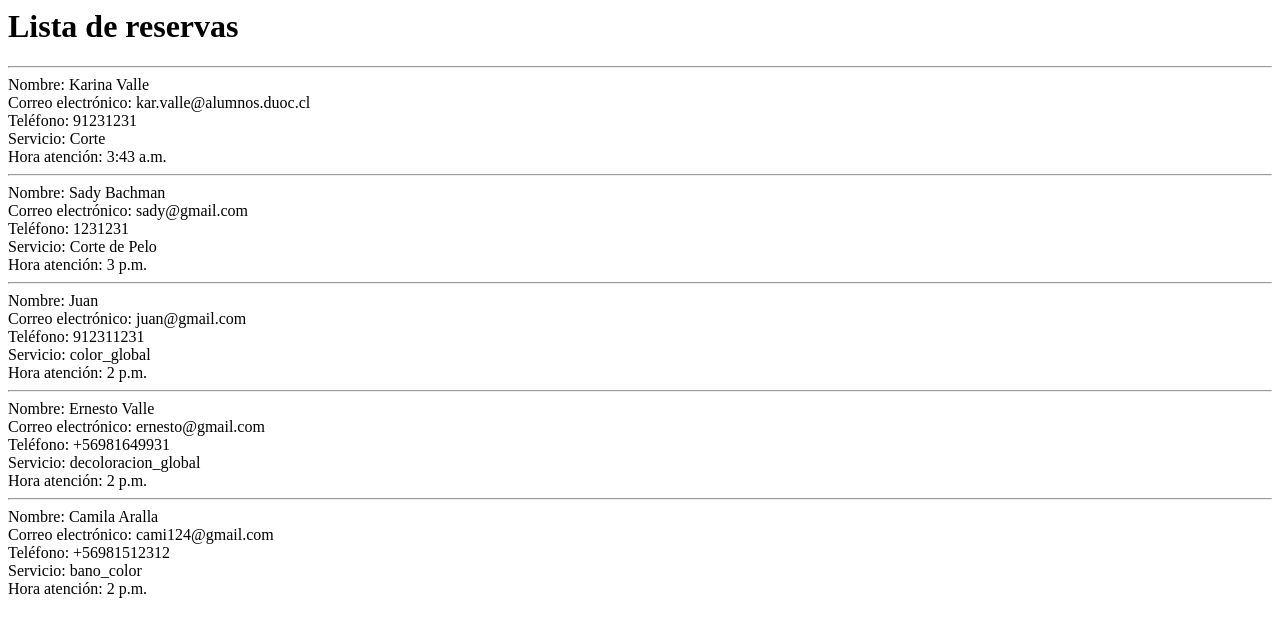
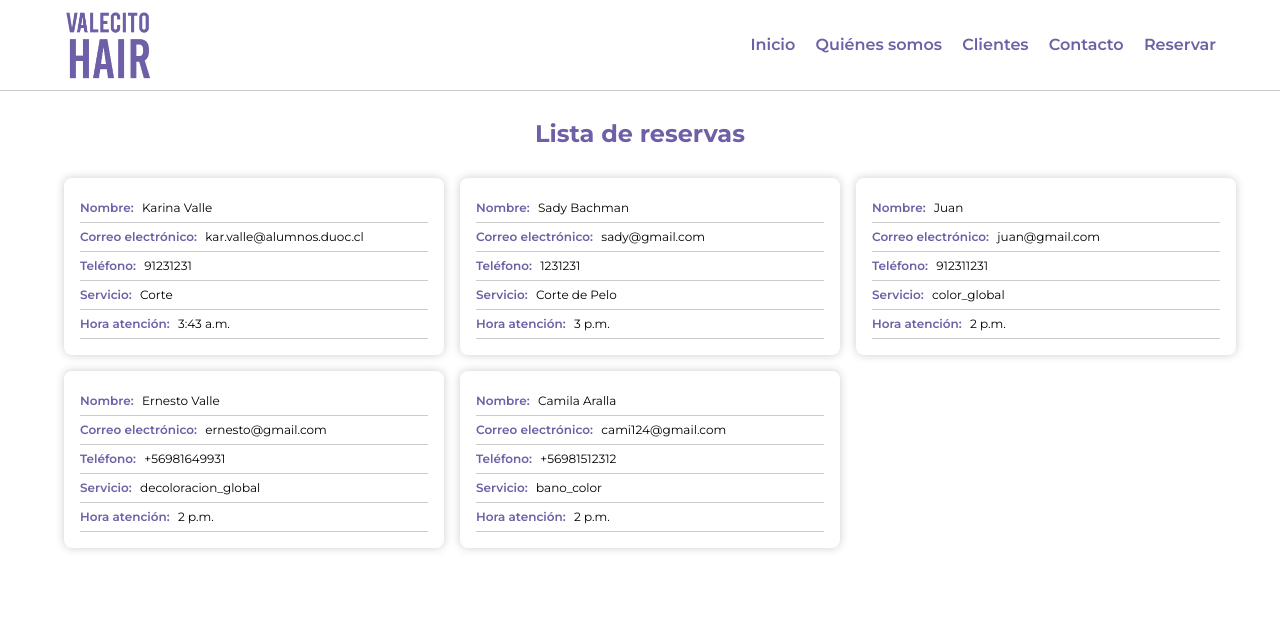
Before and after one commit to kavalle/valecito-hair, a Django app: page /listar-reservas in a window 1280 px wide. Shown: the top 637 px of the page. Run offline with Django 3.2, Linux system fonts and the light colour scheme; data comes from the database, SQL or seed files in the repository; both versions use the stored data as it was after the commit.

Commit message:
Finish list reservation

```diff
--- /dev/null
+++ b/main/static/css/listar.css
@@ -0,0 +1,44 @@
+.title {
+  text-align: center;
+  margin: 2rem 0;
+  font-size: 1.5rem;
+  color: var(--purple-color);
+}
+
+.container {
+  display: grid;
+  grid-template-columns: 1fr 1fr 1fr;
+  gap: 1rem;
+  max-width: var(--wrapper);
+  width: 90%;
+  margin: 0 auto;
+}
+
+.container .item {
+  padding: 1rem;
+  border-radius: .5rem;
+  box-shadow: 0 0 10px rgba(0, 0, 0, 0.2);
+  width: 380px;
+}
+
+.item .item-label {
+  border-bottom: 1px solid #ccc;
+  padding: .5rem 0;
+  font-size: .75rem;
+}
+
+.item .item-label .name {
+  font-weight: 600;
+  color: var(--purple-color);
+  margin-right: .325rem;
+}
+
+@media screen and (max-width: 640px) {
+  .container {
+    grid-template-columns: 1fr;
+  }
+
+  .container .item {
+    width: 100%;
+  }
+}
--- a/main/templates/inicio.html
+++ b/main/templates/inicio.html
@@ -1,5 +1,5 @@
 <!DOCTYPE html>
-<html lang="en">
+<html lang="es">
 <head>
   <meta charset="UTF-8">
   <meta name="viewport" content="width=device-width, initial-scale=1.0">
@@ -7,6 +7,7 @@
   {% load static %}
   <link rel="stylesheet" href="{% static 'css/home.css' %}">
   <link rel="stylesheet" href="{% static 'css/template.css' %}">
+  <link rel="stylesheet" href="{% static 'img/icons/style.css' %}">
   <link rel="stylesheet" href="{% static 'libraries/owlcarousel/assets/owl.carousel.min.css' %}">
   <link rel="stylesheet" href="{% static 'libraries/owlcarousel/assets/owl.theme.default.min.css' %}">
 </head>
@@ -43,7 +44,7 @@
       <div class="slide">
         <h2 class="slide-title">Valecito hair</h2>
         <p class="slide-description">Hair Dresser/Peluquere </p>
-        <a class="slide-button" href="reservation.html">Reserva tu hora</a>
+        <a class="slide-button" href="/reservar">Reserva tu hora</a>
       </div>
     </section>
 
--- a/main/templates/listar.html
+++ b/main/templates/listar.html
@@ -1,12 +1,70 @@
+<!DOCTYPE html>
+<html lang="es">
+<head>
+  <meta charset="UTF-8">
+  <meta name="viewport" content="width=device-width, initial-scale=1.0">
+  <title>Valecito Hair</title>
+  {% load static %}
+  <link rel="stylesheet" href="{% static 'css/listar.css' %}">
+  <link rel="stylesheet" href="{% static 'img/icons/style.css' %}">
+  <link rel="stylesheet" href="{% static 'css/template.css' %}">
+</head>
+<body>
+  <main class="main">
+    <header class="header">
+      <div class="wrapper">
+        <img src="{% static 'img/images/logo.png' %}" class="logo" />
+        <nav class="menu">
+          <a class="menu-link" href="/">Inicio</a>
+          <a class="menu-link" href="/">Quiénes somos</a>
+          <a class="menu-link" href="/">Clientes</a>
+          <a class="menu-link" href="/">Contacto</a>
+          <a class="menu-link" href="/reservar">Reservar</a>
+        </nav>
+        <button type="button" class="menu_mobile icon-menu" id="button_mobile_menu"></button>
+      </div>
+    </header>
 
-<h1>Lista de reservas</h1>
-{% for res in reservas %}
-<hr>
-  <section>
-    <div>Nombre: {{ res.nombre_completo }}</div>
-    <div>Correo electrónico: {{ res.correo }}</div>
-    <div>Teléfono: {{ res.telefono }}</div>
-    <div>Servicio: {{ res.servicio }}</div>
-    <div>Hora atención: {{ res.hora }}</div>
-  </section>
-{% endfor %}
+    <div class="overlay" id="overlay"></div>
+
+    <section class="mobile_aside mobile_aside--hide" id="mobile_aside">
+      <nav class="menu">
+        <a class="menu-link" href="/">Inicio</a>
+        <a class="menu-link" href="/">Quiénes somos</a>
+        <a class="menu-link" href="/">Clientes</a>
+        <a class="menu-link" href="/">Contacto</a>
+        <a class="menu-link" href="/reservar">Reservar</a>
+      </nav>
+    </section>
+    <h1 class="title">Lista de reservas</h1>
+    <div class="container">
+      {% for res in reservas %}
+        <article class="item">
+          <div class="item-label">
+            <span class="name">Nombre:</span>
+            {{ res.nombre_completo }}
+          </div>
+          <div class="item-label">
+            <span class="name">Correo electrónico:</span>
+            {{ res.correo }}
+          </div>
+          <div class="item-label">
+            <span class="name">Teléfono:</span>
+            {{ res.telefono }}
+          </div>
+          <div class="item-label">
+            <span class="name">Servicio:</span>
+            {{ res.servicio }}
+          </div>
+          <div class="item-label">
+            <span class="name">Hora atención:</span>
+            {{ res.hora }}
+          </div>
+        </article>
+      {% endfor %}
+    </div>
+
+<script type="application/javascript" src="{% static 'js/reservation.js' %}"></script>
+
+</body>
+</html>
--- a/main/templates/reservar.html
+++ b/main/templates/reservar.html
@@ -1,9 +1,10 @@
 <!DOCTYPE html>
-<html lang="en">
+<html lang="es">
 <head>
   <meta charset="UTF-8">
   <meta name="viewport" content="width=device-width, initial-scale=1.0">
   {% load static %}
+  <link rel="stylesheet" href="{% static 'img/icons/style.css' %}">
   <link rel="stylesheet" href="{% static 'img/icons/style.css' %}">
   <link rel="stylesheet" href="{% static 'css/template.css' %}">
   <link rel="stylesheet" href="{% static 'css/reservation.css' %}">
--- a/main/views.py
+++ b/main/views.py
@@ -1,4 +1,4 @@
-from django.shortcuts import render
+from django.shortcuts import render, redirect
 from django.http import HttpResponse
 from .models import Reserva
 
@@ -30,8 +30,8 @@ def valid(request):
             hora = hora
         )
         nueva_reserva.save()
+        return redirect('/listar-reservas')
+        # print (nueva_reserva)
 
-        print (nueva_reserva)
-
-        return HttpResponse(nombre + " - " + telefono +  " - " + correo + " - " + servicio + " - " + hora )
+        # return HttpResponse(nombre + " - " + telefono +  " - " + correo + " - " + servicio + " - " + hora )
     return HttpResponse("NO")
```
Also changed, not shown: db.sqlite3.
